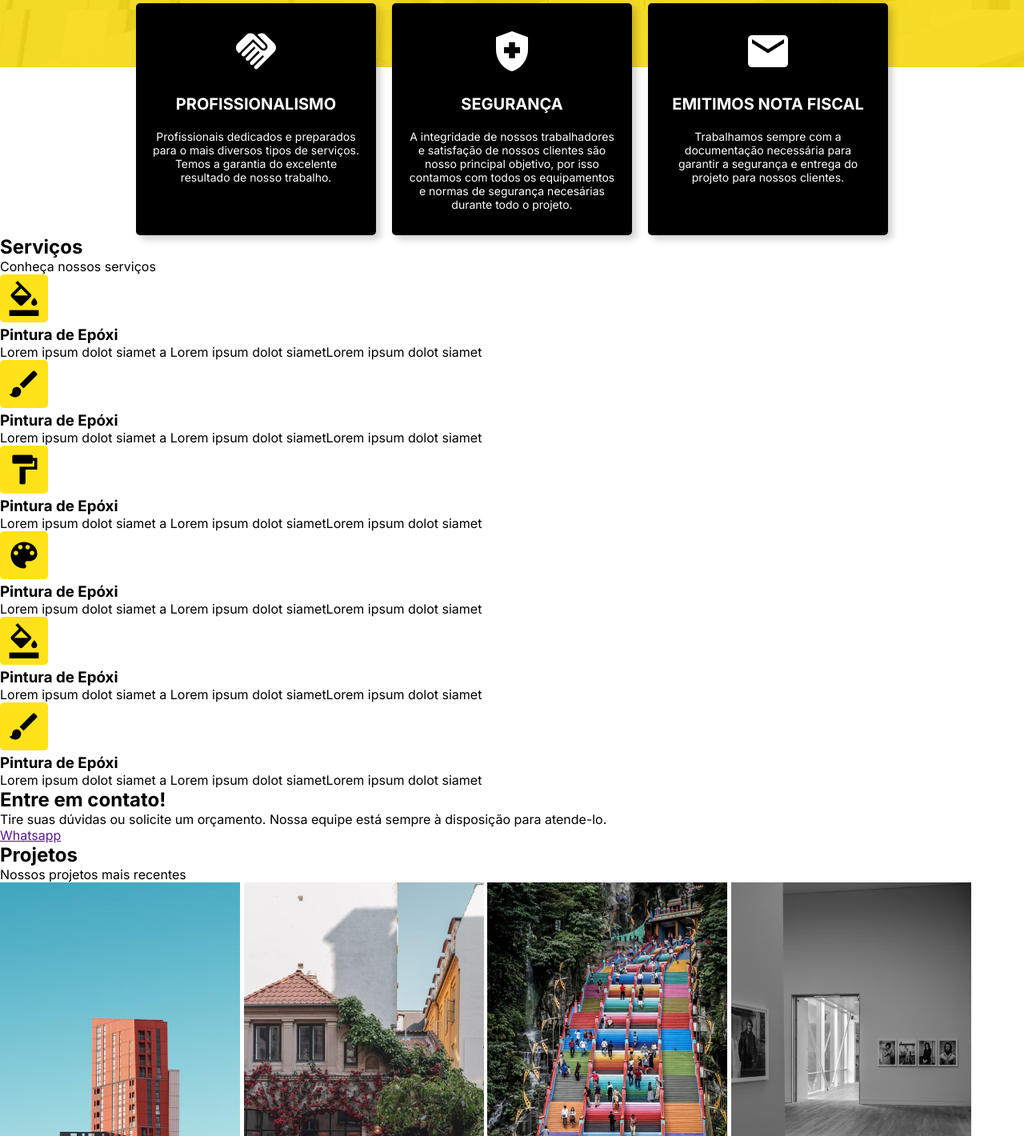
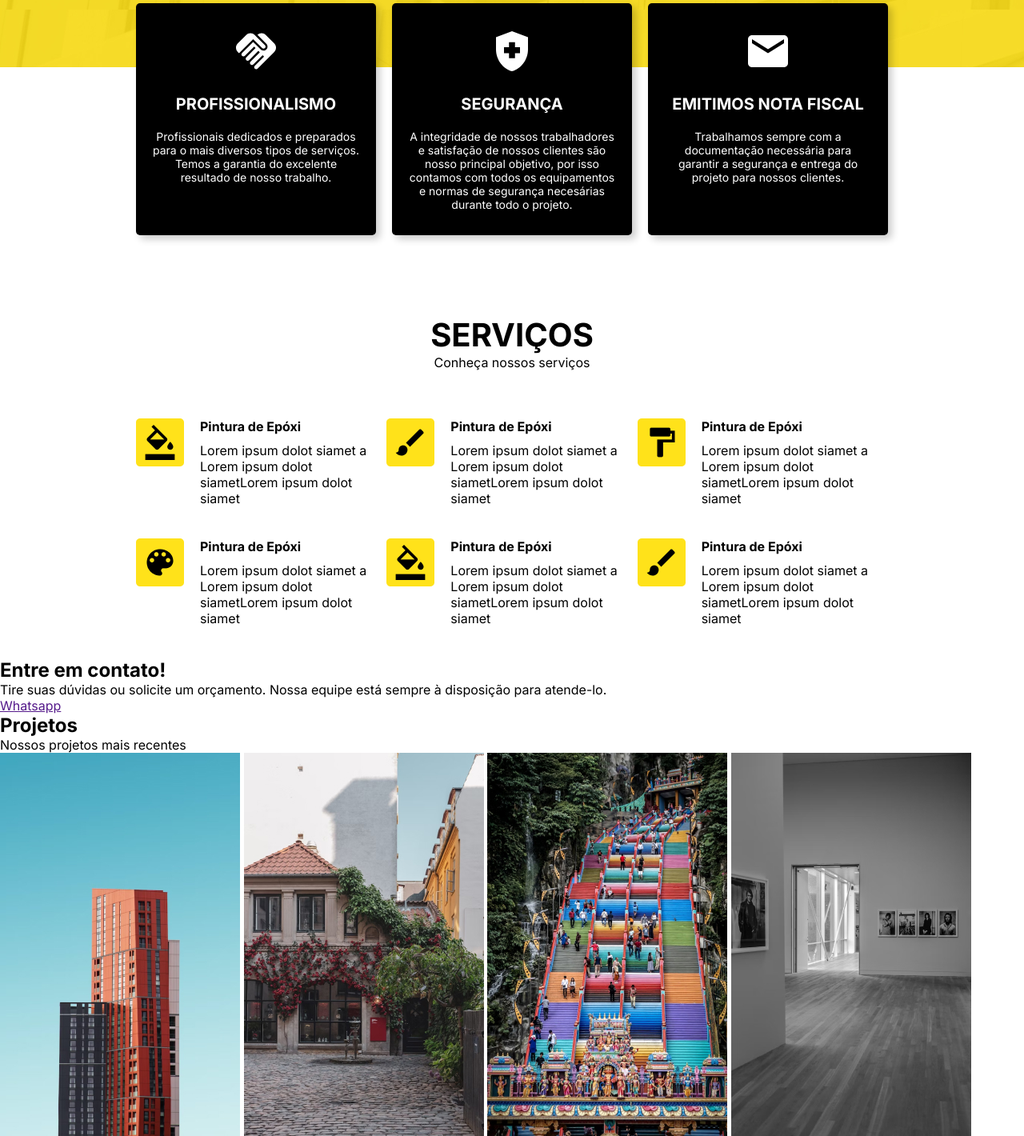
Before and after one commit to joao-xarrua/painting-portifolio, a PHP site: page / in a window 1280 px wide. Shown: the part 702-2122 px from the top of the page at 80% size. Run offline with PHP 8.4, Linux system fonts and the light colour scheme.

Commit message:
Estilizado seção de seviços

```diff
--- /dev/null
+++ b/css/servicos.css
@@ -0,0 +1,37 @@
+.servicos {
+  max-width: 940px;
+  margin: 100px auto 0 auto;
+  display: grid;
+  grid-template-columns: repeat(3, 1fr);
+}
+
+.servicos h2 {
+  font-size: 2.5em;
+  font-weight: bold;
+  text-transform: uppercase;
+  text-align: center;
+  grid-column: 1/-1;
+}
+
+.servicos span {
+  font-size: 1em;
+  text-align: center;
+  grid-column: 1/-1;
+  margin-bottom: 60px;
+}
+
+.servicos .servico-item {
+  display: grid;
+  grid-template-columns: 60px 1fr;
+  gap: 20px;
+  margin-bottom: 40px;
+}
+
+.servicos .servico-item h3 {
+  font-size: 1em;
+  font-weight: bold;
+}
+
+.servicos .servico-item p {
+  margin-top: 10px;
+}
--- a/css/style.css
+++ b/css/style.css
@@ -3,3 +3,4 @@
 @import "./navbar.css";
 @import "./header.css";
 @import "./cards.css";
+@import "./servicos.css";
--- a/index.html
+++ b/index.html
@@ -180,6 +180,7 @@
     <section class="servicos">
       <h2>Serviços</h2>
       <span>Conheça nossos serviços</span>
+
       <!-- SEVIÇO ITEM -->
       <div class="servico-item">
         <img src="./img/painting-icon.png" alt="Balde de tinta icone" />
```
